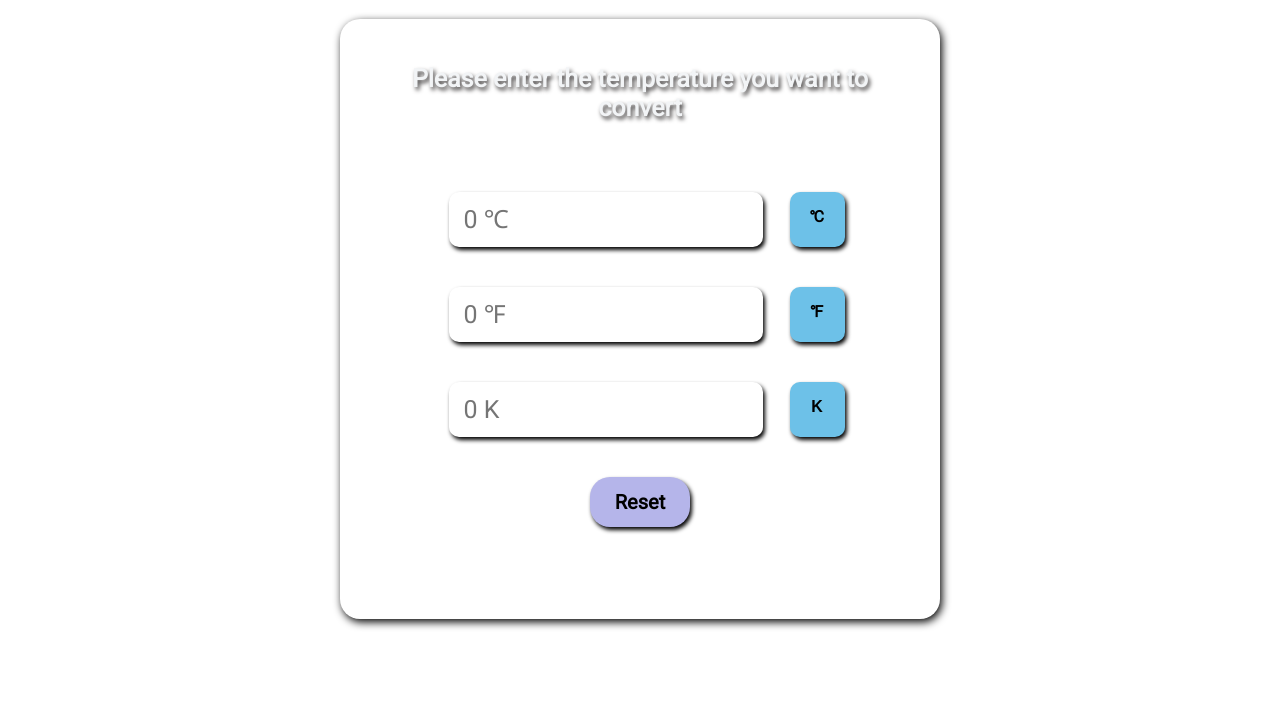
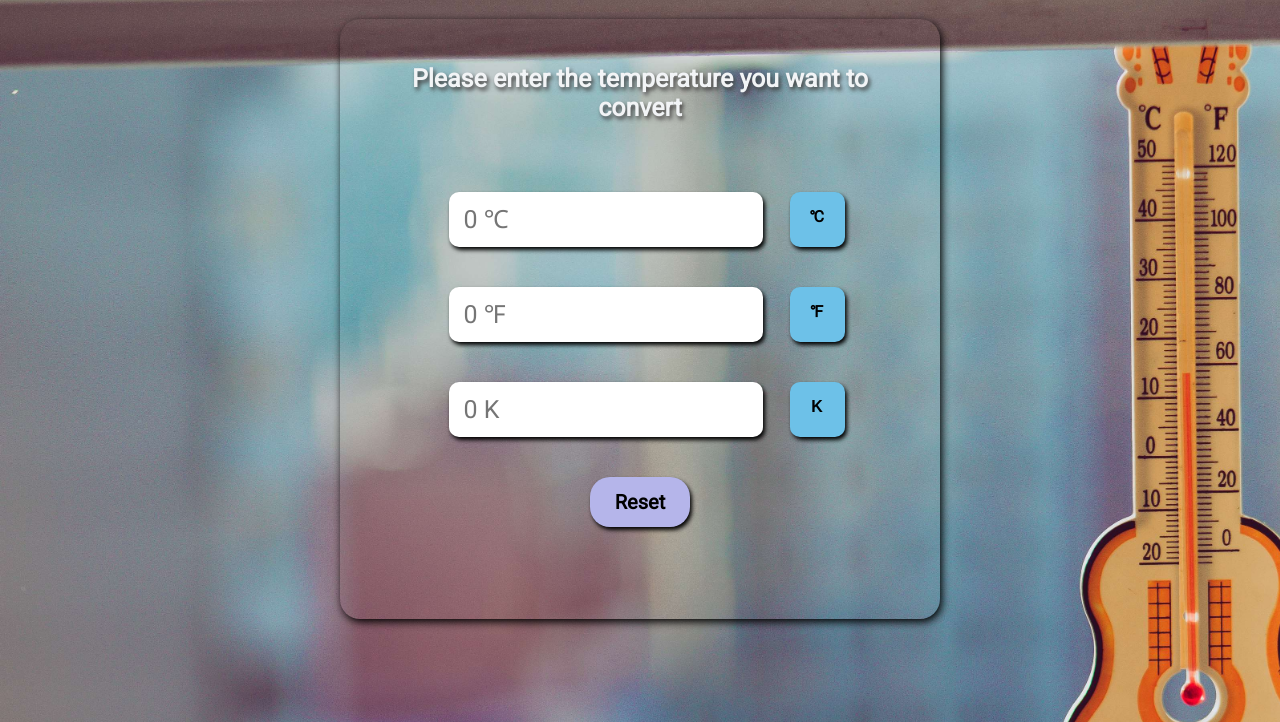
Before and after one commit to Kitana57/Temperature_converter, a plain HTML site: page index.html in a window 1280 px wide. Shown: the part 78-800 px from the top of the page. Drawn offline with Linux system fonts and the light colour scheme.

Commit message:
Update styles.css

```diff
--- a/styles.css
+++ b/styles.css
@@ -6,7 +6,7 @@
 }
 
 body{
-    background-image:url('images/temp_bg.jpg');
+    background-image:url('temp_bg.jpg');
     background-repeat: no-repeat;
     background-size:1540px ;
     display: flex;
```
